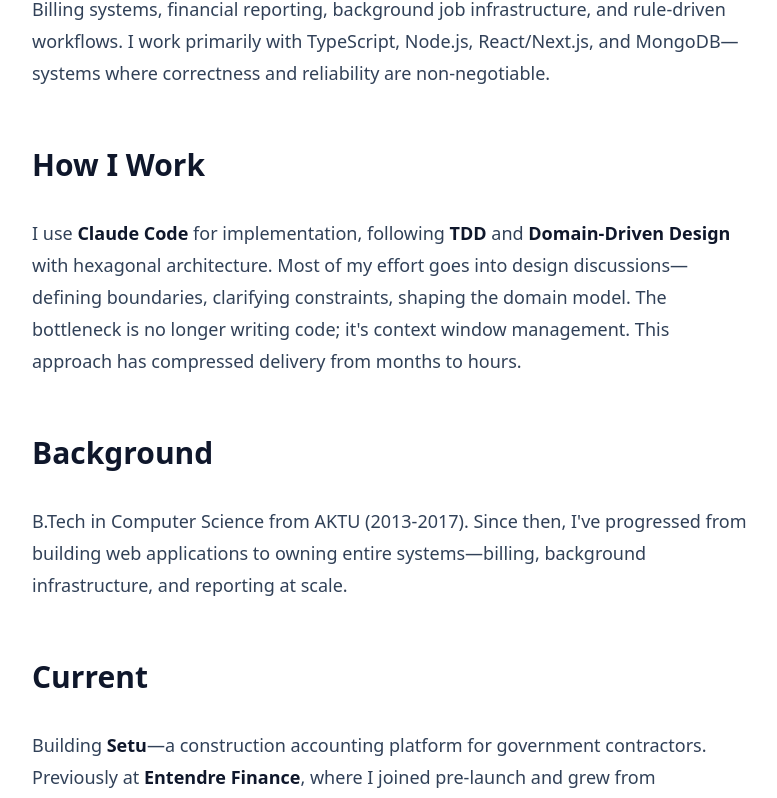
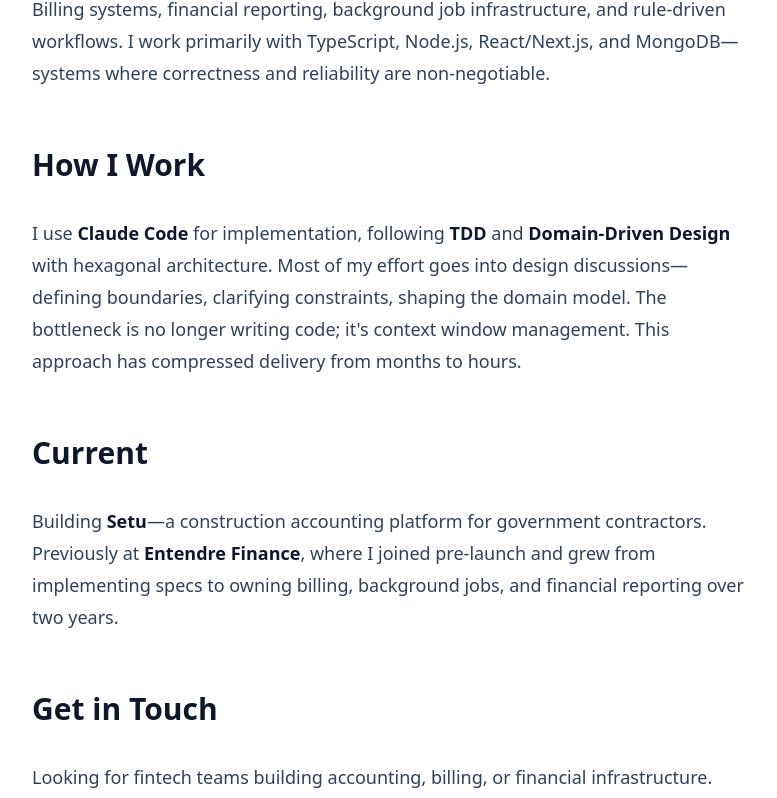
Before and after one commit to akshay-nm/akshay-ooo, a Next.js app: page /about in a window 1280 px wide. Shown: the part 440-1238 px from the top of the page, without its empty margins (248-1025 px from the left). Built offline with nearby package versions, Linux system fonts and the light colour scheme; a web font is replaced by a local one.

Commit message:
Remove Background section from About page
https://claude.ai/code/session_01WzmYWT7MawB5keUqYRuBnA

```diff
--- a/src/app/about/page.tsx
+++ b/src/app/about/page.tsx
@@ -35,14 +35,7 @@ export default function About() {
               This approach has compressed delivery from months to hours.
             </p>
 
-            <h2>Background</h2>
-            <p>
-              B.Tech in Computer Science from AKTU (2013-2017). Since then, I&apos;ve progressed from
-              building web applications to owning entire systems—billing, background infrastructure,
-              and reporting at scale.
-            </p>
-
-            <h2>Current</h2>
+<h2>Current</h2>
             <p>
               Building <strong>Setu</strong>—a construction accounting platform for government
               contractors. Previously at <strong>Entendre Finance</strong>, where I joined pre-launch
```
